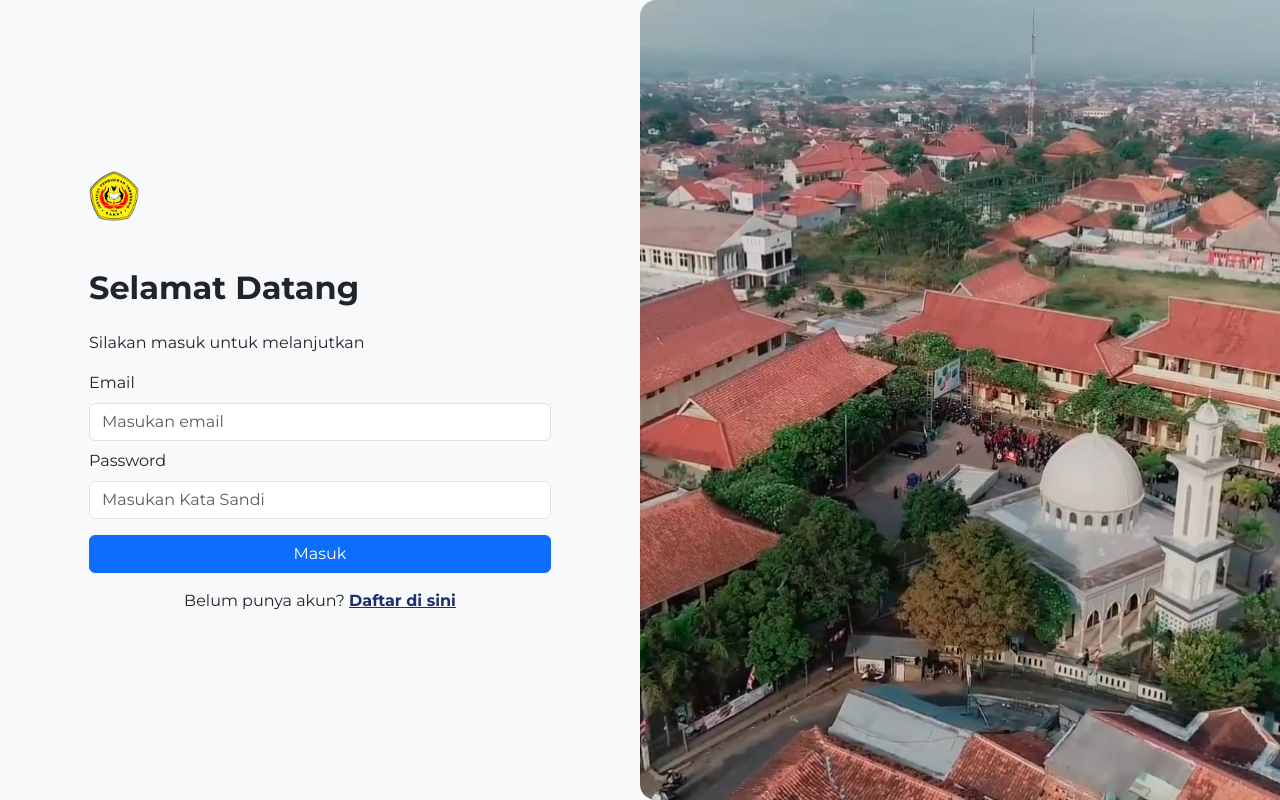
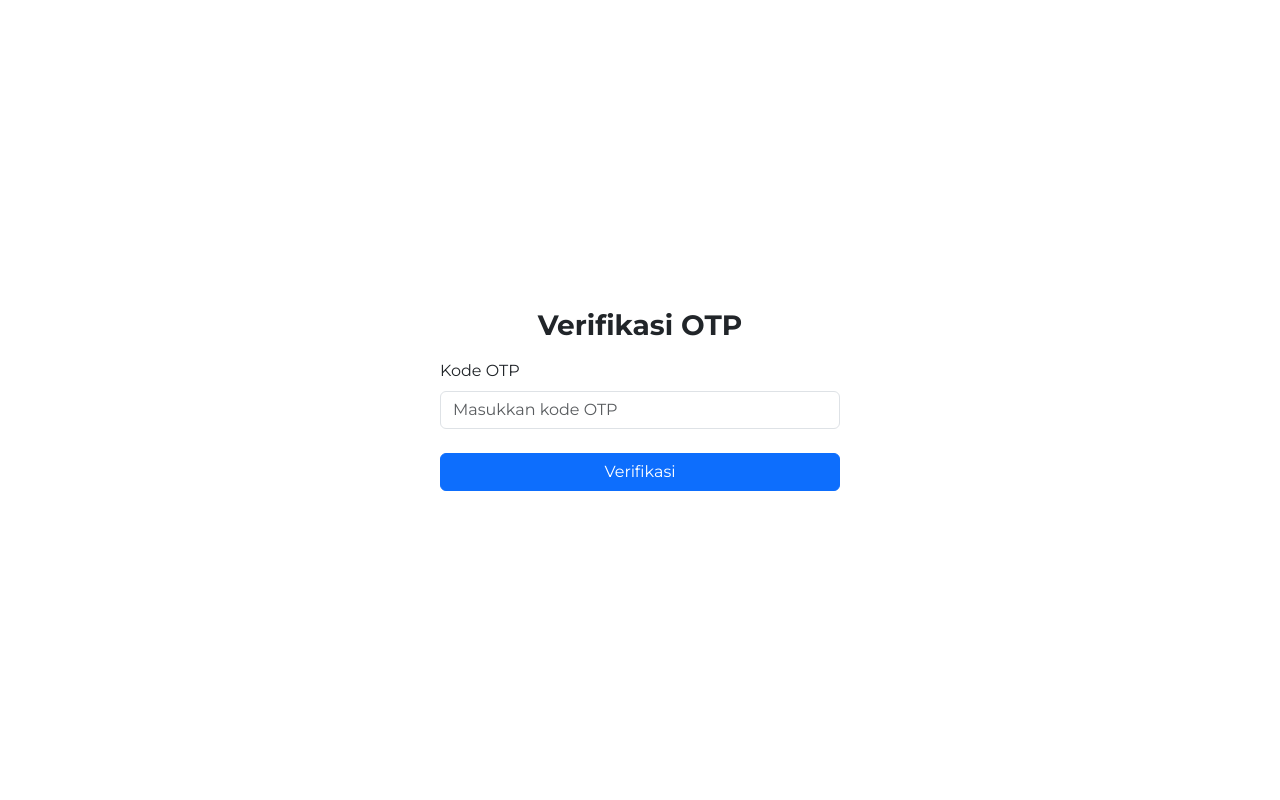
Before and after one commit to ilmaaulia/prestasi-cms, a React (Vite) app: page /register/otp in a window 1280 px wide. Before the commit this address led to /login. Built offline with nearby package versions, Linux system fonts and the light colour scheme; no server answers; what debounce-promise would draw is missing.

Commit message:
feat: otp page

```diff
--- a/src/pages/students/register/index.jsx
+++ b/src/pages/students/register/index.jsx
@@ -40,8 +40,7 @@ const StudentRegistrationPage = () => {
 
     try {
       await postData('/students/signup', form)
-      console.log('payload', form)
-      navigate('/register')
+      navigate(`/register/otp?email=${form.email}`)
     } catch (err) {
       setAlert({
         status: true,
--- /dev/null
+++ b/src/pages/students/register/otp.jsx
@@ -0,0 +1,75 @@
+import React, { useState } from 'react'
+import { useLocation, useNavigate } from 'react-router-dom'
+import { Container, Form } from 'react-bootstrap'
+import TextInputWithLabel from '../../../components/TextInputWithLabel'
+import AppButton from '../../../components/Button'
+import { putData } from '../../../utils/fetch'
+import AlertMessage from '../../../components/AlertMessage'
+
+const OtpPage = () => {
+  const location = useLocation()
+  const navigate = useNavigate()
+  const email = new URLSearchParams(location.search).get('email')
+
+  const [otp, setOtp] = useState('')
+  const [alert, setAlert] = useState({
+    status: false,
+    variant: '',
+    message: '',
+  })
+  const [isLoading, setIsLoading] = useState(false)
+
+  const handleSubmit = async () => {
+    setIsLoading(true)
+
+    try {
+      await putData('/students/active', { email, otp })
+      navigate('/login')
+    } catch (err) {
+      setAlert({
+        status: true,
+        variant: 'danger',
+        message: err?.response?.data?.msg,
+      })
+    } finally {
+      setIsLoading(false)
+    }
+  }
+
+  return (
+    <Container className="min-vh-100 d-flex align-items-center justify-content-center">
+      <div style={{ maxWidth: '400px', width: '100%' }}>
+        <h3 className="fw-bold mb-3 text-center">Verifikasi OTP</h3>
+
+        {alert.status && (
+          <AlertMessage
+            message={alert.message}
+            variant={alert.variant}
+          />
+        )}
+
+        <Form>
+          <TextInputWithLabel
+            label="Kode OTP"
+            placeholder="Masukkan kode OTP"
+            name="otp"
+            type="text"
+            value={otp}
+            onChange={(e) => setOtp(e.target.value)}
+          />
+          <AppButton
+            loading={isLoading}
+            disabled={isLoading}
+            action={handleSubmit}
+            variant="primary"
+            className="w-100 mt-3"
+          >
+            Verifikasi
+          </AppButton>
+        </Form>
+      </div>
+    </Container>
+  )
+}
+
+export default OtpPage
--- a/src/routes/index.jsx
+++ b/src/routes/index.jsx
@@ -13,6 +13,7 @@ import StudentDashboardRoute from './StudentDashboardRoute'
 import StudentAchievementsRoute from './StudentAchievementsRoute'
 import StudentProfileRoute from './StudentProfileRoute'
 import StudentRegistrationPage from '../pages/students/register'
+import OtpPage from '../pages/students/register/otp'
 
 const AppRoutes = () => {
   return (
@@ -31,6 +32,15 @@ const AppRoutes = () => {
         element={
           <GuestOnlyRoute>
             <StudentRegistrationPage />
+          </GuestOnlyRoute>
+        }
+      />
+
+      <Route
+        path="/register/otp"
+        element={
+          <GuestOnlyRoute>
+            <OtpPage />
           </GuestOnlyRoute>
         }
       />
```
